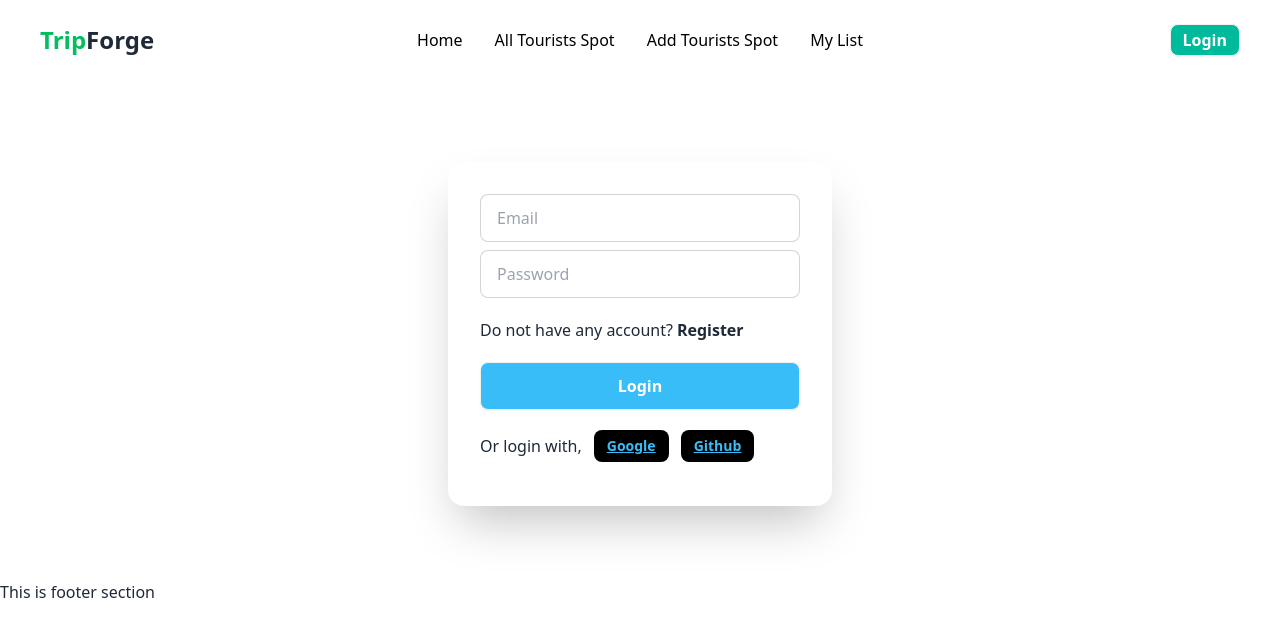
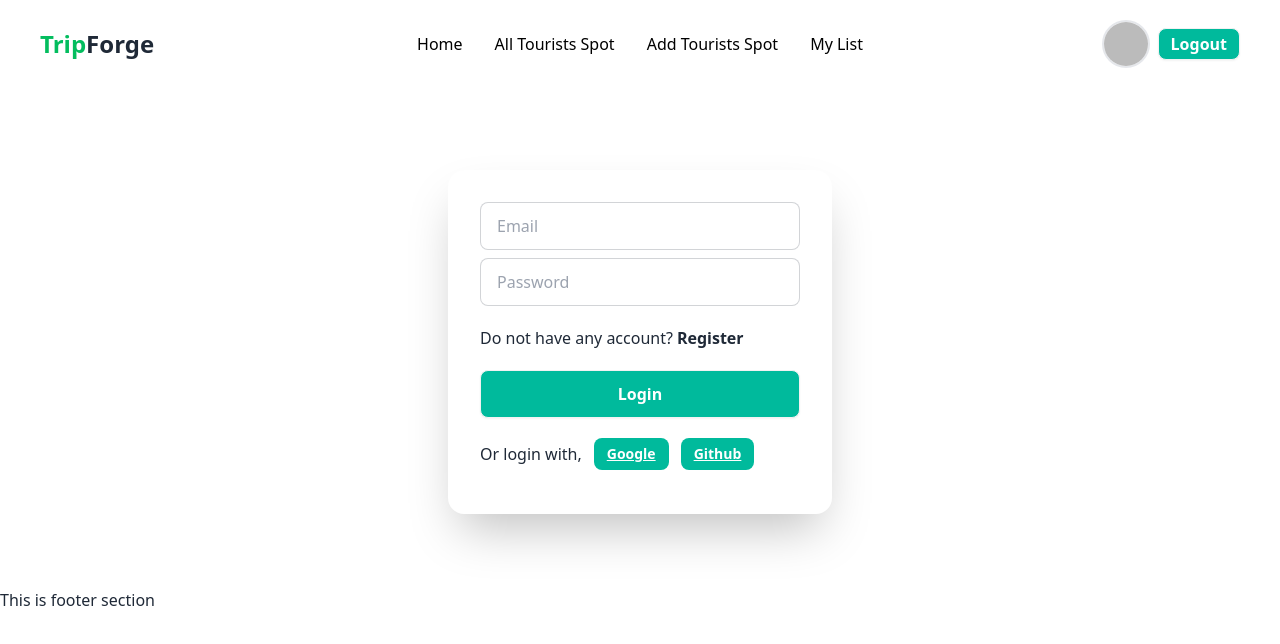
Before and after one commit to muinuddin-sm12/TripForge-client, a React (Vite) app: page /login in a window 1280 px wide. Shown: the top 644 px of the page. Built offline with nearby package versions, Linux system fonts and the light colour scheme; no server answers; sample sign-in values are in the browser's storage.

Commit message:
Private Route emplemented

```diff
--- a/src/components/AuthProvider.jsx
+++ b/src/components/AuthProvider.jsx
@@ -1,29 +1,33 @@
 import {
   createUserWithEmailAndPassword,
+  onAuthStateChanged,
   signInWithEmailAndPassword,
-
+  signOut,
+  updateProfile,
 } from "firebase/auth";
-import { createContext, useState } from "react";
+import { createContext, useEffect, useState } from "react";
 import { auth } from "../firebase/firebase.init";
 import { toast } from "react-toastify";
+import { Navigate } from "react-router-dom";
 
-export const AuthContext = createContext(null)
+export const AuthContext = createContext(null);
 // eslint-disable-next-line react/prop-types
-const AuthProvider = ({children}) => {
-    const successNotify = () => toast.success("User Login Successfully!")
+const AuthProvider = ({ children }) => {
+  const successNotify = () => toast.success("User Login Successfully!");
   const errorNotify = () => toast.error("Invalid email or password!");
-    const [user, setUser] = useState(null)
+  const [user, setUser] = useState(null);
   // create user
   const userRegister = (email, password) => {
-        return createUserWithEmailAndPassword( auth, email, password ).then(
+    return createUserWithEmailAndPassword(auth, email, password).then(
       (result) => {
         const user = result.user;
-                if(user) {
-                    setUser(user)
+        if (user) {
+          setUser(user);
+          return <Navigate to="/login"></Navigate>;
         }
       }
-        )
-    }
+    );
+  };
   // login user
   const userLogin = (email, password) => {
     return signInWithEmailAndPassword(auth, email, password)
@@ -36,12 +40,40 @@ const AuthProvider = ({children}) => {
         });
       });
   };
+  // logout user
+  const logOut = () => {
+    setUser(null);
+    return signOut(auth);
+  };
+//   update user
+const updateUserProfile = (name, url) => {
+    // setLoading(true)
+    return updateProfile(auth.currentUser, {
+      displayName: name,
+      photoURL: url,
+    });
+  };
+  useEffect(() => {
+    const unSubscribe = onAuthStateChanged(auth, (currentUser) => {
+      if (currentUser) {
+        setUser(currentUser);
+        // setLoading(false);
+      } else {
+        setUser(null);
+        // setLoading(false);
+      }
+    });
+    return () => {
+      unSubscribe();
+    };
+  }, []);
   const authInfo = {
+    user,
     userRegister,
     userLogin,
-
-
-    }
+    logOut,
+    updateUserProfile
+  };
   return (
     <div>
       <AuthContext.Provider value={authInfo}>{children}</AuthContext.Provider>
--- a/src/components/Navbar.jsx
+++ b/src/components/Navbar.jsx
@@ -1,10 +1,19 @@
-import { useState } from "react";
+import { useContext, useState } from "react";
 import { Link, NavLink } from "react-router-dom";
+import { AuthContext } from "./AuthProvider";
+import { toast } from "react-toastify";
 
 const Navbar = () => {
+  const { user, logOut } = useContext(AuthContext);
+  const notify = () => toast.warning("Successfully LogOut!");
+  console.log(user);
   const [isOpen, setIsOpen] = useState(false);
   const toggleDropdown = () => {
     setIsOpen(!isOpen);
+  };
+  const handleLogOut = async () => {
+    await logOut();
+    notify();
   };
   return (
     <div className="navbar bg-base-100 max-w-[1536px] mx-auto px-4 md:px-10 py-5 mb-2">
@@ -56,8 +65,7 @@ const Navbar = () => {
               >
                 All Tourists Spot
               </NavLink>
-              {/* Add other NavLink items here */}
-              {
+              {user &&
                 <>
                   <NavLink
                     to="/add-tourists-spot"
@@ -71,7 +79,7 @@ const Navbar = () => {
                   </NavLink>
                 </>
               }
-              {
+              {user &&
                 <>
                   <NavLink
                     to="/my-list"
@@ -88,10 +96,7 @@ const Navbar = () => {
             </ul>
           )}
         </div>
-        <Link
-          to="/"
-          className="text-2xl font-bold"
-        >
+        <Link to="/" className="text-2xl font-bold">
           <span className="text-[#03BD5E]">Trip</span>Forge
         </Link>
       </div>
@@ -117,7 +122,7 @@ const Navbar = () => {
           >
             All Tourists Spot
           </NavLink>
-          <NavLink
+          {user&& <NavLink
             to="/add-tourists-spot"
             className={({ isActive }) =>
               isActive
@@ -126,8 +131,8 @@ const Navbar = () => {
             }
           >
             Add Tourists Spot
-          </NavLink>
-          <NavLink
+          </NavLink>}
+          {user && <NavLink
             to="/my-list"
             className={({ isActive }) =>
               isActive
@@ -136,32 +141,35 @@ const Navbar = () => {
             }
           >
             My List
-          </NavLink>
+          </NavLink>}
         </ul>
       </div>
       <div className="navbar-end">
-        {/* <div className="flex items-center gap-2">
+        {user ? (
+          <div className="flex items-center gap-2">
             <div
               className="w-12 h-12 rounded-full flex justify-center items-center  border-2 tooltip  tooltip-bottom"
-            data-tip="user name not found"
+              data-tip={user?.displayName || "user name not found"}
             >
               <img
                 className="rounded-full"
-              src="https://i.ibb.co/BwsjNp3/1057231.png"
+                src={user?.photoURL || "https://i.ibb.co/BwsjNp3/1057231.png"}
               />
             </div>
             <button
-            //   onClick={handleLogOut}
+              onClick={handleLogOut}
               className="btn btn-sm text-white text-base bg-[#00BA9C]"
             >
               Logout
             </button>
-        </div> */}
+          </div>
+        ) : (
           <Link to="/login">
             <button className="btn btn-sm text-base text-white bg-[#00BA9C]">
               Login
             </button>
           </Link>
+        )}
       </div>
     </div>
   );
--- /dev/null
+++ b/src/components/PrivateRoute.jsx
@@ -0,0 +1,20 @@
+import { useContext } from "react";
+import { AuthContext } from "./AuthProvider";
+import { Navigate, useLocation } from "react-router-dom";
+
+
+// eslint-disable-next-line react/prop-types
+const PrivateRoute = ({children}) => {
+    const {user} = useContext(AuthContext)
+    const location = useLocation();
+
+
+
+    if (user) {
+        return children;
+      }
+
+    return <Navigate to='/login' state={location?.pathname || '/'}></Navigate>
+};
+
+export default PrivateRoute;
--- a/src/main.jsx
+++ b/src/main.jsx
@@ -13,6 +13,8 @@ import AllTourist from './pages/AllTourist.jsx';
 import AddTourist from './pages/AddTourist.jsx';
 import MyList from './pages/MyList.jsx';
 import AuthProvider from './components/AuthProvider.jsx';
+import { ToastContainer } from 'react-toastify';
+import PrivateRoute from './components/PrivateRoute.jsx';
 const router = createBrowserRouter([
   {
     path: "/",
@@ -36,11 +38,19 @@ const router = createBrowserRouter([
       },
       {
         path: '/add-tourists-spot',
-        element: <AddTourist/>
+        element: (
+          <PrivateRoute>
+            <AddTourist/>
+          </PrivateRoute>
+        )
       },
       {
         path: '/my-list',
-        element: <MyList/>
+        element: (
+          <PrivateRoute>
+            <MyList/>
+          </PrivateRoute>
+        )
       }
     ]
   },
@@ -50,6 +60,7 @@ ReactDOM.createRoot(document.getElementById('root')).render(
   <React.StrictMode>
     <AuthProvider>
     <RouterProvider router={router} />
+    <ToastContainer autoClose={2002} position='top-center'/>
     </AuthProvider>
   </React.StrictMode>,
 )
--- a/src/pages/Login.jsx
+++ b/src/pages/Login.jsx
@@ -53,7 +53,7 @@ const Login = () => {
             </div>
 
             <input
-              className="btn bg-sky-400 text-white text-base"
+              className="btn bg-[#00BA9C] text-white text-base"
               type="submit"
               value="Login"
             />
@@ -62,13 +62,13 @@ const Login = () => {
               <h3 className="font-medium">Or login with,</h3>
               <button
                 // onClick={() => handleSocialLogin(googleLogin)}
-                className="btn btn-link btn-sm bg-black text-sky-400"
+                className="btn btn-link btn-sm bg-[#00BA9C] hover:text-[#03BD5E] text-white"
               >
                 Google
               </button>
               <button
                 // onClick={() => handleSocialLogin(githubLogin)}
-                className="btn  btn-link btn-sm bg-black text-sky-400"
+                className="btn  btn-link btn-sm bg-[#00BA9C] hover:text-[#03BD5E] text-white"
               >
                 Github
               </button>
--- a/src/pages/Register.jsx
+++ b/src/pages/Register.jsx
@@ -1,41 +1,48 @@
 import { useContext, useState } from "react";
-import { Link } from "react-router-dom";
+import { Link, useLocation, useNavigate } from "react-router-dom";
 import { IoMdEye } from "react-icons/io";
 import { IoMdEyeOff } from "react-icons/io";
 import { AuthContext } from "../components/AuthProvider";
 import { toast } from "react-toastify";
+import "react-toastify/dist/ReactToastify.css";
 
 
 const Register = () => {
+
+  const location = useLocation();
+  const navigate = useNavigate();
+  const from = location?.state || "/login";
+
     const [showPassword, setShowPassword] = useState(false);
+    const [error, setError] = useState("");
     const notify = () => toast.success("Registered Successfully!");
-    const {userRegister} = useContext(AuthContext);
+    const {userRegister, updateUserProfile, logOut} = useContext(AuthContext);
 
     const handleRegister = async (e) => {
       e.preventDefault();
-      // const name = e.target.name.value;
+      const name = e.target.name.value;
       const email = e.target.email.value;
-      // const url = e.target.url.value;
+      const url = e.target.url.value;
       const password = e.target.password.value;
 
-      // if (password.length < 6) {
-      //   setError("Password must be at least 6 Character!");
-      //   return;
-      // } else if (!/^(?=.*[A-Z]).+$/.test(password)) {
-      //   setError("Password must have an Uppercase letter!");
-      //   return;
-      // } else if (!/^(?=.*[a-z]).+$/.test(password)) {
-      //   setError("Password must have an Lowercase letter");
-      //   return;
-      // }
-      // setError("");
+      if (password.length < 6) {
+        setError("Password must be at least 6 Character!");
+        return;
+      } else if (!/^(?=.*[A-Z]).+$/.test(password)) {
+        setError("Password must have an Uppercase letter!");
+        return;
+      } else if (!/^(?=.*[a-z]).+$/.test(password)) {
+        setError("Password must have an Lowercase letter");
+        return;
+      }
+      setError("");
 
       try {
         await userRegister(email, password);
         notify();
-        // await updateUserProfile(name, url);
-        // navigate(from);
-        // await logOut();
+        await updateUserProfile(name, url);
+        navigate(from);
+        await logOut();
       } catch (error) {
         console.log(error.message);
       }
@@ -84,17 +91,16 @@ const Register = () => {
                 {showPassword ? <IoMdEye /> : <IoMdEyeOff />}
               </span>
             </div>
-            {/* {error && <small className="text-red-600">{error}</small>} */}
+            {error && <small className="text-red-600">{error}</small>}
             <div className="flex items-center gap-1 pb-3">
               Already have account?{" "}
               <p className="font-semibold">
                 <Link to="/login">Login</Link>
               </p>
             </div>
-            {/* <button className="btn btn-primary">Register</button> */}
             <input
               type="submit"
-              className="btn bg-sky-400 text-white text-base"
+              className="btn bg-[#00BA9C] text-white text-base"
               value="Register"
             />
           </form>
```
Lines whose indentation alone changed are shown as unchanged.
